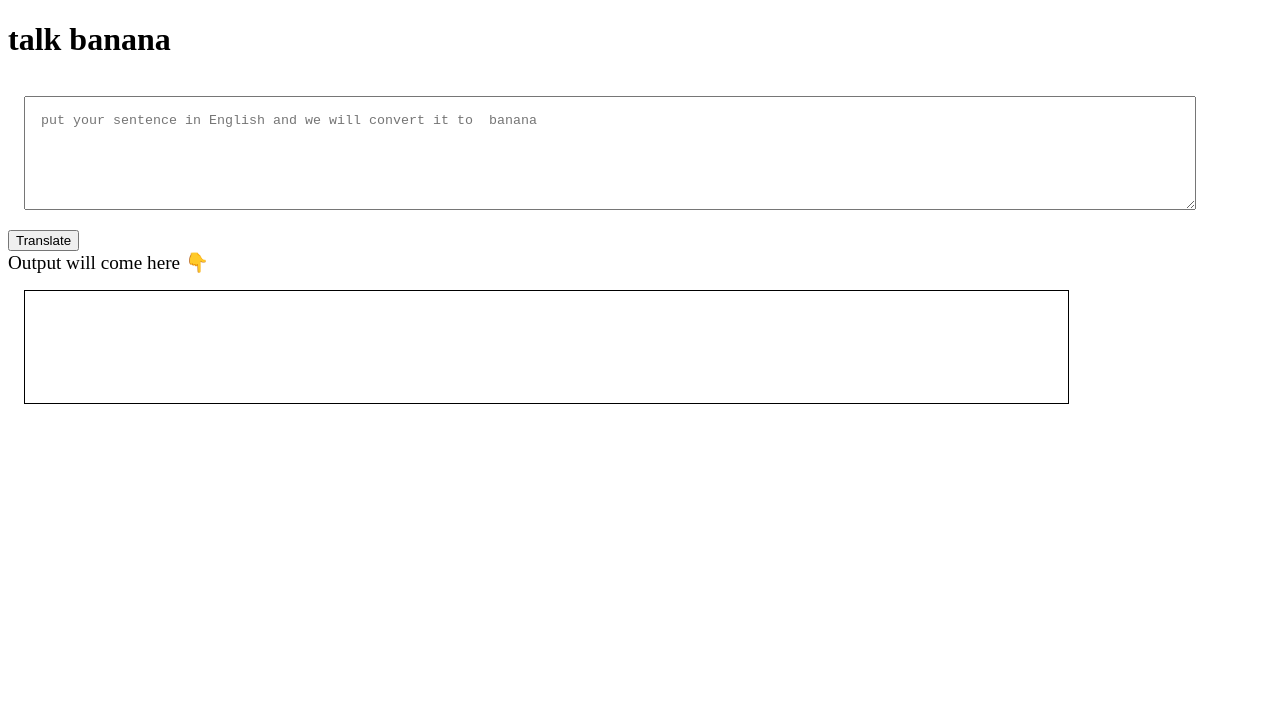
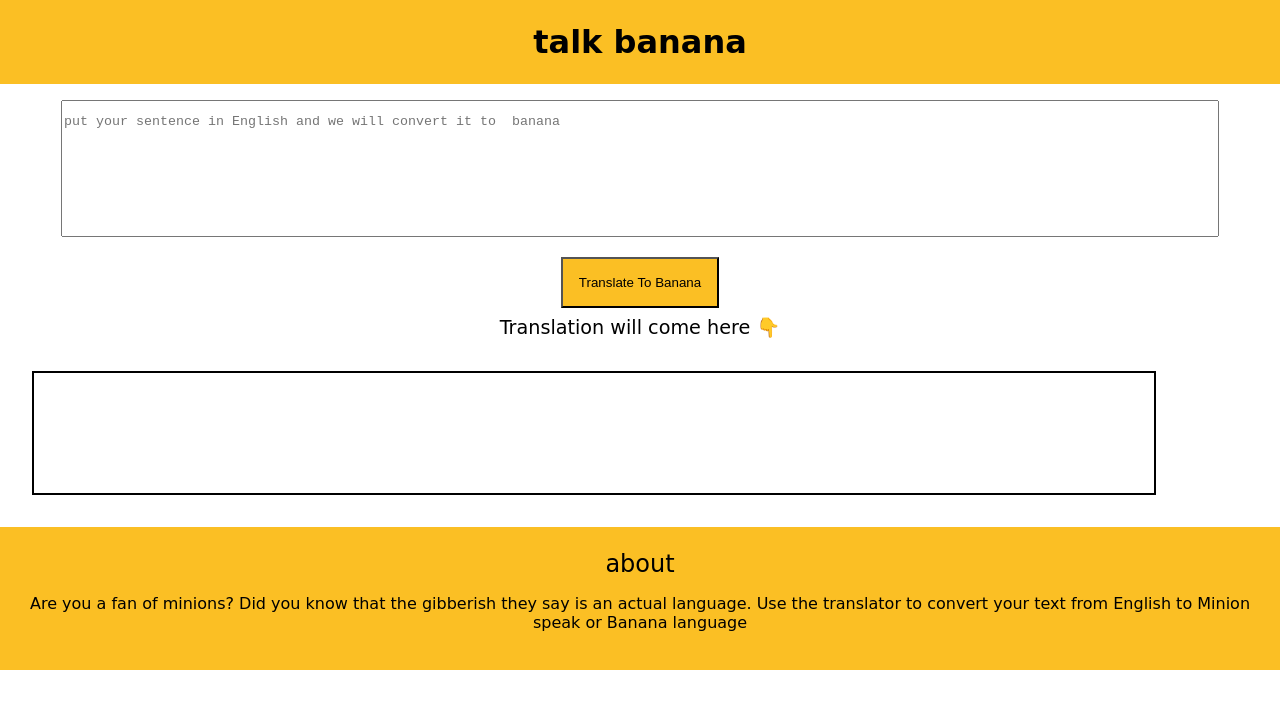
Before and after one commit to AswathyVNair/banana-speak, a plain HTML site: page index.html in a window 1280 px wide. Drawn offline with Linux system fonts and the light colour scheme.

Commit message:
Update index.html

```diff
--- a/index.html
+++ b/index.html
@@ -5,31 +5,29 @@
     <meta http-equiv="X-UA-Compatible" content="IE=edge" />
     <meta name="viewport" content="width=device-width, initial-scale=1.0" />
     <title>banana speak</title>
+    <link href="style.css" rel="stylesheet" />
   </head>
-  <style>
-    textarea {
-      width: 90%;
-      padding: 1rem;
-      height: 10vh;
-      margin: 1rem;
-    }
-    #output {
-      border: 1px solid black;
-      height: 10vh;
-      width: 80%;
-      margin: 1rem;
-      padding: 1rem;
-    }
-  </style>
+
   <body>
-    <h1>talk banana</h1>
+    <header class="heading">
+      <h1>talk banana</h1>
+    </header>
     <textarea
       id="txt-input"
       placeholder="put your sentence in English and we will convert it to  banana"
     ></textarea>
-    <button id="btn-translate">Translate</button>
-    <div style="font-size: larger">Output will come here 👇</div>
+    <button id="btn-translate">Translate To Banana</button>
+    <div class="output-message">Translation will come here 👇</div>
     <div id="output"></div>
+
+    <footer class="about">
+      <div class="about-heading">about</div>
+      <p>
+        Are you a fan of minions? Did you know that the gibberish they say is an
+        actual language. Use the translator to convert your text from English to
+        Minion speak or Banana language
+      </p>
+    </footer>
 
     <script src="app.js" type="text/javascript"></script>
   </body>
```
